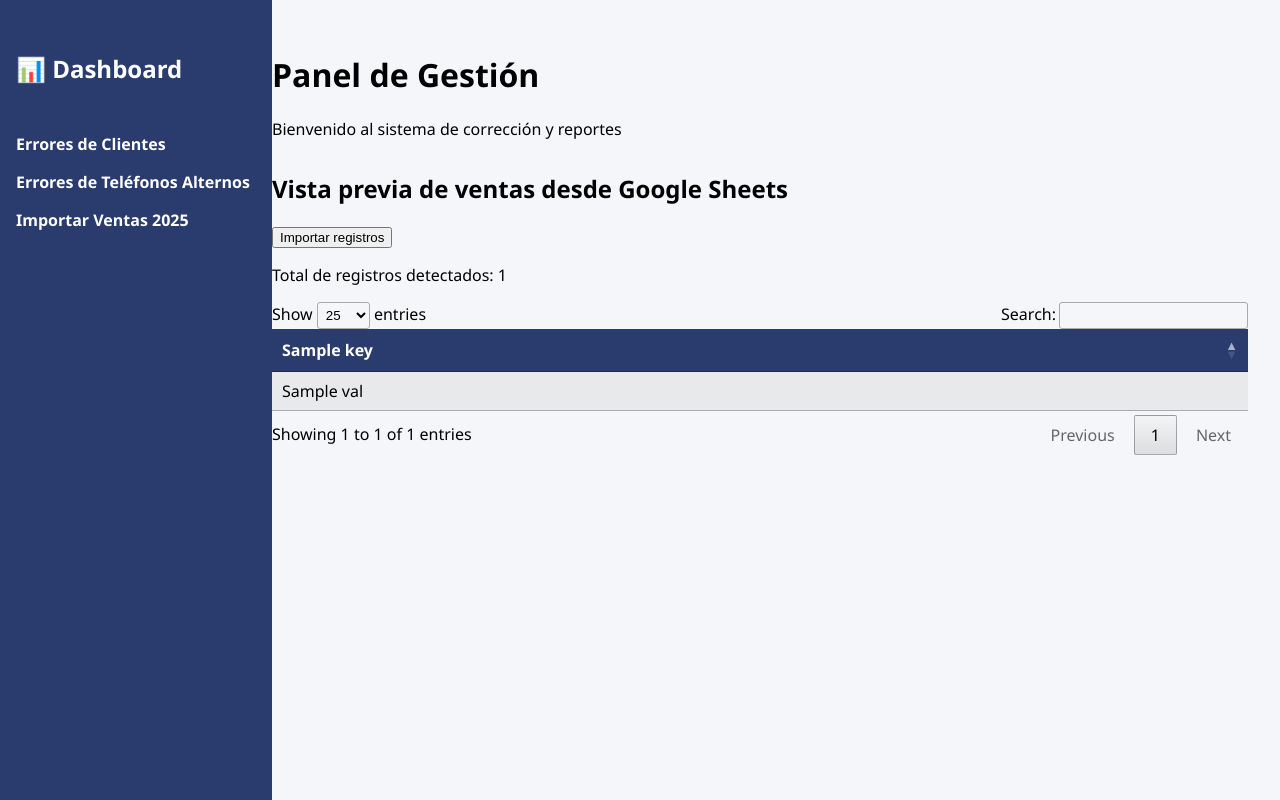
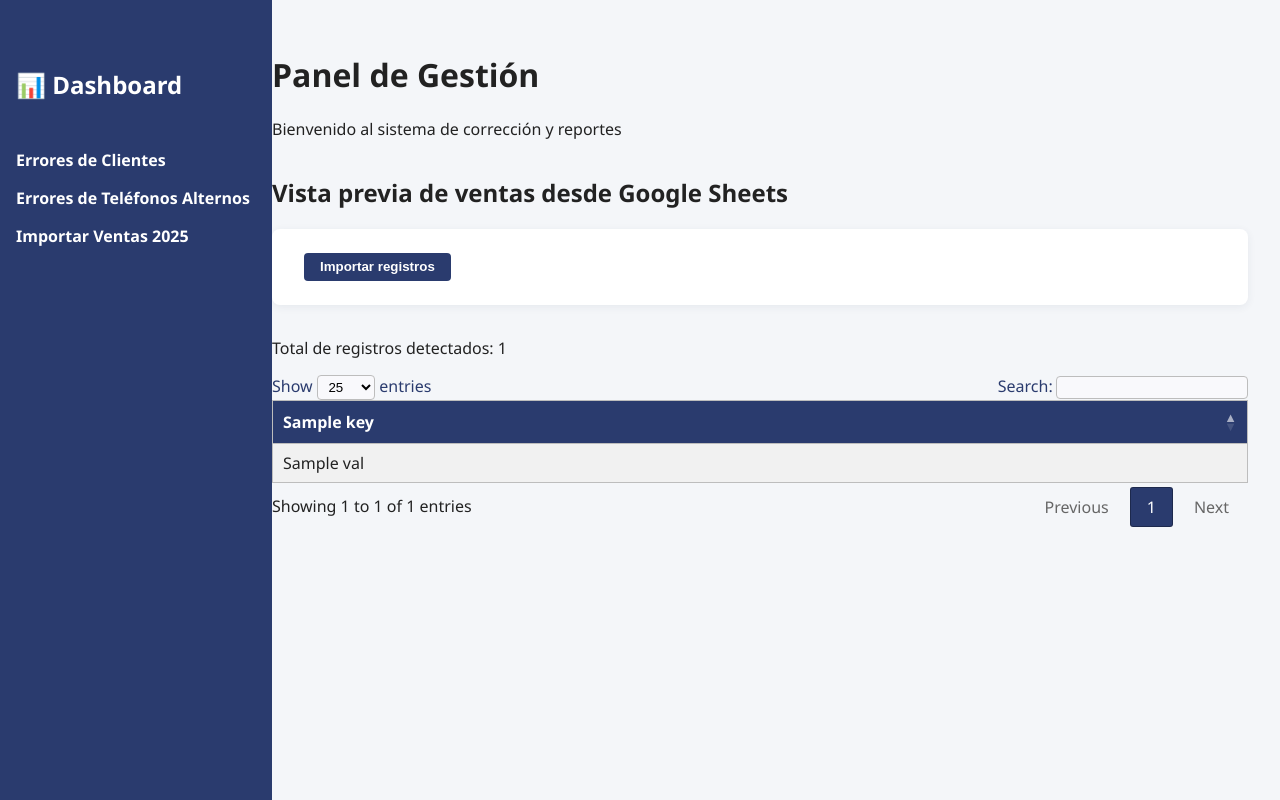
Before and after one commit to Crispelinho/whatsappbot_scheduler, a Django app: template templates/sales/pre_importacion.html in a window 1280 px wide. Run offline with Django 5.2, Linux system fonts and the light colour scheme; the template is opened without the code that fills it: most values are stand-ins (such as "Sample title", 1, 10 or a date in 2020); parts of the project's set-up code (start-up, migrations or seed data) failed here and were passed over; some libraries are stand-ins or nearby versions.

Commit message:
refactor: Se refactorizan las vistas, se corrigen estilos.

```diff
--- a/sales/views.py
+++ b/sales/views.py
@@ -26,7 +26,7 @@ def sale_import(request):
         counters = {"exitos": 0, "fallos": 0, "invalid_operations": 0, "value_errors": 0}
 
         for i, row in enumerate(rows):
-            ok, err = import_create(row)  # procesar fila individual
+            ok, err = import_create(row, counters)  # procesar fila individual
             if not ok:
                 row["Error"] = err
                 errores_por_fila.append(row)
--- a/static/css/base.css
+++ b/static/css/base.css
@@ -1,9 +1,11 @@
-/* static/css/base.css */
 body {
     margin: 0;
     font-family: 'Segoe UI', sans-serif;
     background-color: #f4f6f9;
+    color: #222;
 }
+
+/* Sidebar */
 .sidebar {
     width: 240px;
     background-color: #2a3b6e;
@@ -12,6 +14,9 @@ body {
     position: fixed;
     padding: 2em 1em;
 }
+.sidebar-title {
+    margin-bottom: 2em;
+}
 .sidebar a {
     display: block;
     color: white;
@@ -19,9 +24,14 @@ body {
     margin: 1em 0;
     font-weight: bold;
 }
-.sidebar a:hover {
-    text-decoration: underline;
+.sidebar a:hover,
+.sidebar a.active {
+    background: #1d2a4f;
+    padding: 0.5em;
+    border-radius: 4px;
 }
+
+/* Contenido */
 .main-content {
     margin-left: 240px;
     padding: 2em;
--- /dev/null
+++ b/static/css/custom_theme.css
@@ -0,0 +1,62 @@
+/* static/custom_theme.css */
+h2, h3 {
+    margin-top: 1.5em;
+}
+
+form {
+    background: #fff;
+    border-radius: 8px;
+    box-shadow: 0 2px 8px rgba(44,62,80,0.07);
+    padding: 1.5em 2em;
+    margin-bottom: 2em;
+}
+
+label {
+    color: #2a3b6e;
+    font-weight: 500;
+}
+
+input[type="text"] {
+    border: 1px solid #bdbdbd;
+    border-radius: 4px;
+    padding: 0.3em 0.6em;
+    background: #f9f9fc;
+    color: #222;
+}
+
+button {
+    background: #2a3b6e;
+    color: #fff;
+    border: none;
+    border-radius: 4px;
+    padding: 0.5em 1.2em;
+    font-weight: 600;
+    cursor: pointer;
+    transition: background 0.2s;
+}
+button:hover {
+    background: #1a2547;
+}
+
+/* mensajes */
+ul.messages {
+    list-style: none;
+    padding: 0;
+    margin-top: 1em;
+}
+ul.messages li {
+    padding: 0.7em 1em;
+    margin-bottom: 0.5em;
+    border-radius: 4px;
+    font-size: 1em;
+}
+ul.messages li.success {
+    background: #eaf6e9;
+    border-left: 4px solid #2ecc71;
+    color: #2a3b6e;
+}
+ul.messages li.error {
+    background: #fdeaea;
+    border-left: 4px solid #e74c3c;
+    color: #c0392b;
+}
--- /dev/null
+++ b/static/css/datatable_theme.css
@@ -0,0 +1,40 @@
+/* static/datatable_theme.css */
+
+/* Estilos de cuadrícula para DataTables personalizados */
+table.dataTable {
+    border-collapse: collapse !important;
+}
+table.dataTable th, table.dataTable td {
+    border: 1px solid #bdbdbd !important;
+    background-color: #fff;
+}
+table.dataTable thead th {
+    background-color: #2a3b6e;
+    color: white;
+    font-weight: bold;
+}
+table.dataTable tr {
+    border-bottom: 1px solid #bdbdbd !important;
+}
+
+/* paginación */
+.dataTables_wrapper .dataTables_paginate .paginate_button {
+    background: #fff;
+    border: 1px solid #bdbdbd;
+    border-radius: 3px;
+    color: #2a3b6e !important;
+    margin: 0 2px;
+}
+.dataTables_wrapper .dataTables_paginate .paginate_button.current {
+    background: #2a3b6e;
+    color: #fff !important;
+}
+
+/* filtros */
+.dataTables_wrapper .dataTables_filter input,
+.dataTables_wrapper .dataTables_length select {
+    border: 1px solid #bdbdbd;
+    border-radius: 4px;
+    background: #f9f9fc;
+    padding: 0.2em 0.5em;
+}
--- a/static/css/dashboard.css
+++ b/static/dashboard/cards.css
@@ -1,10 +1,3 @@
-/* static/css/dashboard.css */
-table.dataTable thead th {
-    background-color: #2a3b6e;
-    color: white;
-    font-weight: bold;
-}
-
 .card-grid {
     display: flex;
     gap: 1em;
--- a/templates/base.html
+++ b/templates/base.html
@@ -14,8 +14,8 @@
     {% block extra_head %}{% endblock %}
 
     <link rel="stylesheet" href="{% static 'css/base.css' %}">
-    <link rel="stylesheet" href="{% static 'css/dashboard.css' %}">
-</head>
+    <link rel="stylesheet" href="{% static 'css/custom_theme.css' %}">
+    <link rel="stylesheet" href="{% static 'css/datatable_theme.css' %}"></head>
 
 <body>
     <div class="sidebar">
--- a/templates/clients/phone_number_errors_clients.html
+++ b/templates/clients/phone_number_errors_clients.html
@@ -1,9 +1,8 @@
+<!-- templates/clients/phone_number_error_clients.html -->
 {% extends 'base.html' %}
 {% load static %}
 
 {% block extra_head %}
-<link rel="stylesheet" href="{% static 'clients/datatable_custom.css' %}">
-<link rel="stylesheet" href="{% static 'clients/custom_theme.css' %}">
 {% endblock %}
 
 {% block content %}
--- a/templates/clients/phone_number_errors_phones.html
+++ b/templates/clients/phone_number_errors_phones.html
@@ -1,9 +1,9 @@
+<!-- templates/clients/phone_number_error_phones.html -->
+
 {% extends 'base.html' %}
 {% load static %}
 
 {% block extra_head %}
-<link rel="stylesheet" href="{% static 'clients/datatable_custom.css' %}">
-<link rel="stylesheet" href="{% static 'clients/custom_theme.css' %}">
 {% endblock %}
 
 {% block content %}
--- a/templates/sales/dashboard.html
+++ b/templates/sales/dashboard.html
@@ -1,5 +1,10 @@
 <!-- templates/sales/dashboard.html -->
 {% extends "base.html" %}
+{% load static %}
+
+{% block extra_head %}
+    <link rel="stylesheet" href="{% static 'dashboard/cards.css' %}">
+{% endblock %}
 
 {% block header_title %}Panel Principal{% endblock %}
 {% block header_subtitle %}Resumen de actividad y accesos rápidos{% endblock %}
```
Also changed, not shown: static/clients/custom_theme.css (deleted, +0 -95 lines), static/clients/datatable_custom.css (deleted, +0 -16 lines), static/clients/datatable_theme.css (added, +36 -0 lines), static/sales/loading.css (added, +15 -0 lines), templates/sales/loading.html (+7 -15 lines).
